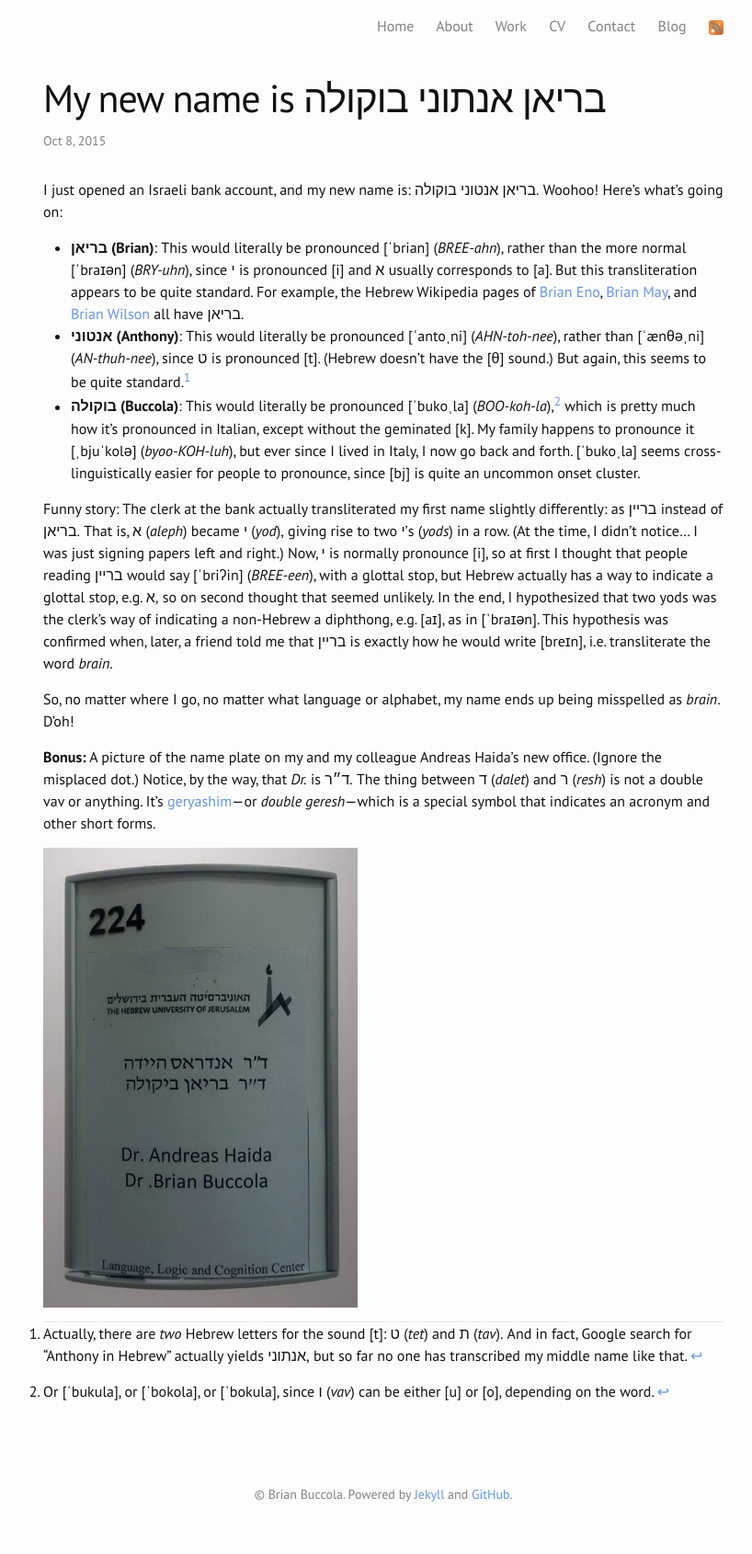
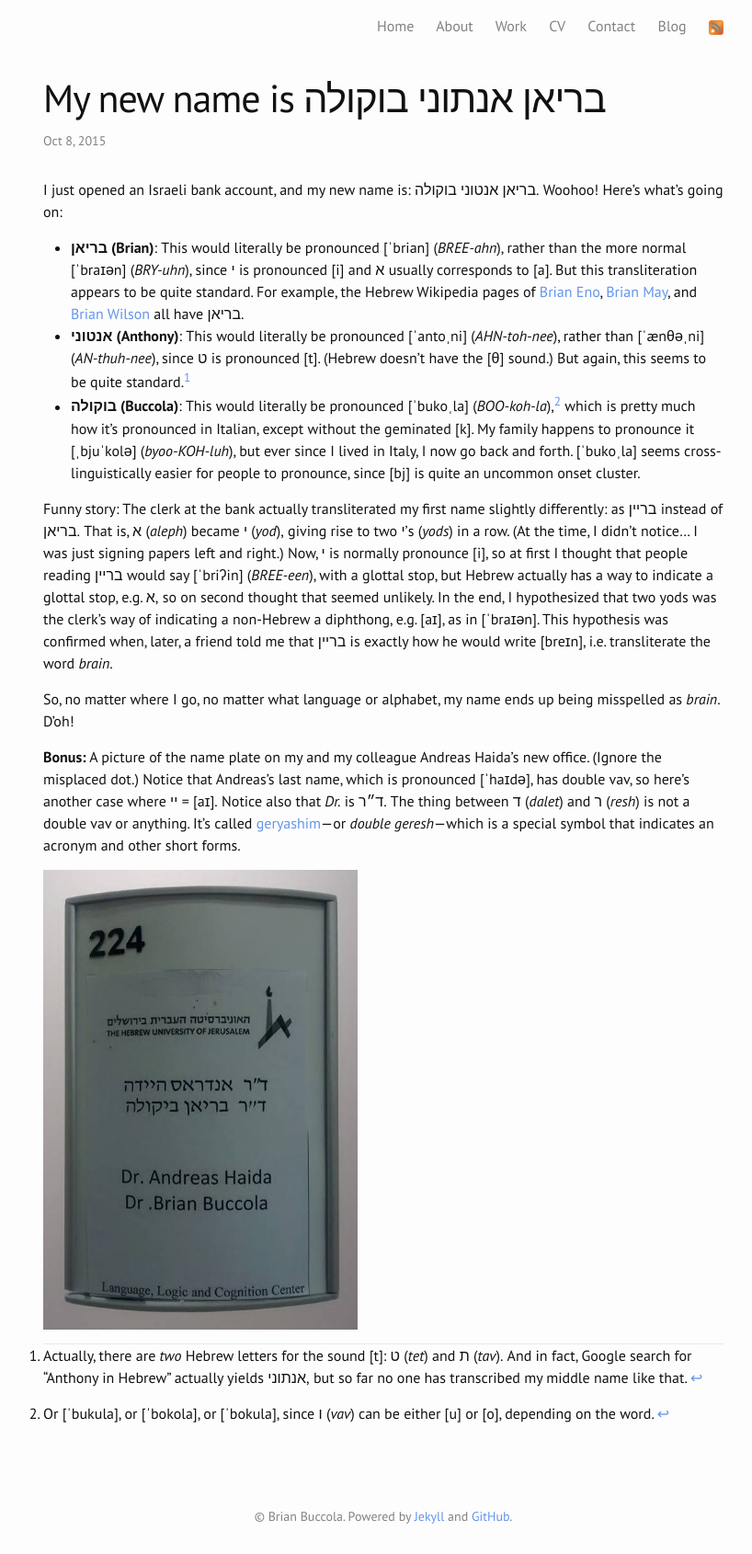
Before and after one commit to brianbuccola/brianbuccola.github.io, a Jekyll site: the page built from _posts/2015-10-08-my-new-name-is-בריאן-אנטוני-בוקולה.md, in a window 1280 px wide. Shown: the whole page at 92% size, without its empty margins (223-1041 px from the left). Built offline with Jekyll 4.4.1, drawn with Linux system fonts in a browser that asks for light colours; nearby versions of some CDN libraries; some web fonts are replaced; comment, search, counter and statistics services are not loaded; before the commit the page ends 1666 px from its top, so only the background shows below that.

Commit message:
added short point about double vav in 'Haida'

```diff
--- a/_posts/2015-10-08-my-new-name-is-בריאן-אנטוני-בוקולה.md
+++ b/_posts/2015-10-08-my-new-name-is-בריאן-אנטוני-בוקולה.md
@@ -51,10 +51,12 @@ So, no matter where I go, no matter what language or alphabet, my name ends up
 being misspelled as *brain*. D'oh!
 
 **Bonus:** A picture of the name plate on my and my colleague Andreas Haida's
-new office. (Ignore the misplaced dot.) Notice, by the way, that *Dr.* is ד״ר.
-The thing between ד (*dalet*) and ר (*resh*) is not a double vav or anything.
-It's [geryashim][ger]---or *double geresh*---which is a special symbol that
-indicates an acronym and other short forms.
+new office. (Ignore the misplaced dot.) Notice that Andreas's last name, which
+is pronounced \[ˈhaɪdə\], has double vav, so here's another case where יי =
+\[aɪ\]. Notice also that *Dr.* is ד״ר. The thing between ד (*dalet*) and ר
+(*resh*) is not a double vav or anything. It's called [geryashim][ger]---or
+*double geresh*---which is a special symbol that indicates an acronym and other
+short forms.
 
 [ger]: https://en.wikipedia.org/wiki/Gershayim
 
```
